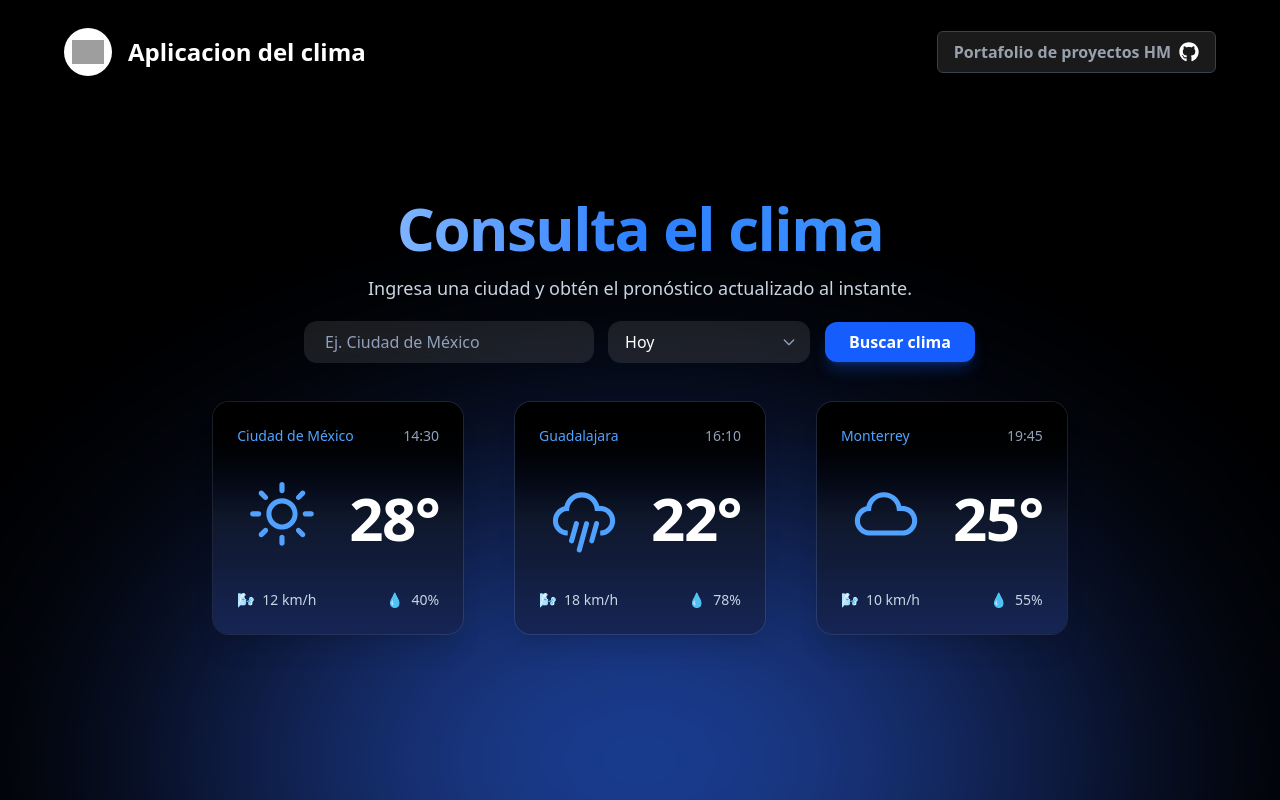
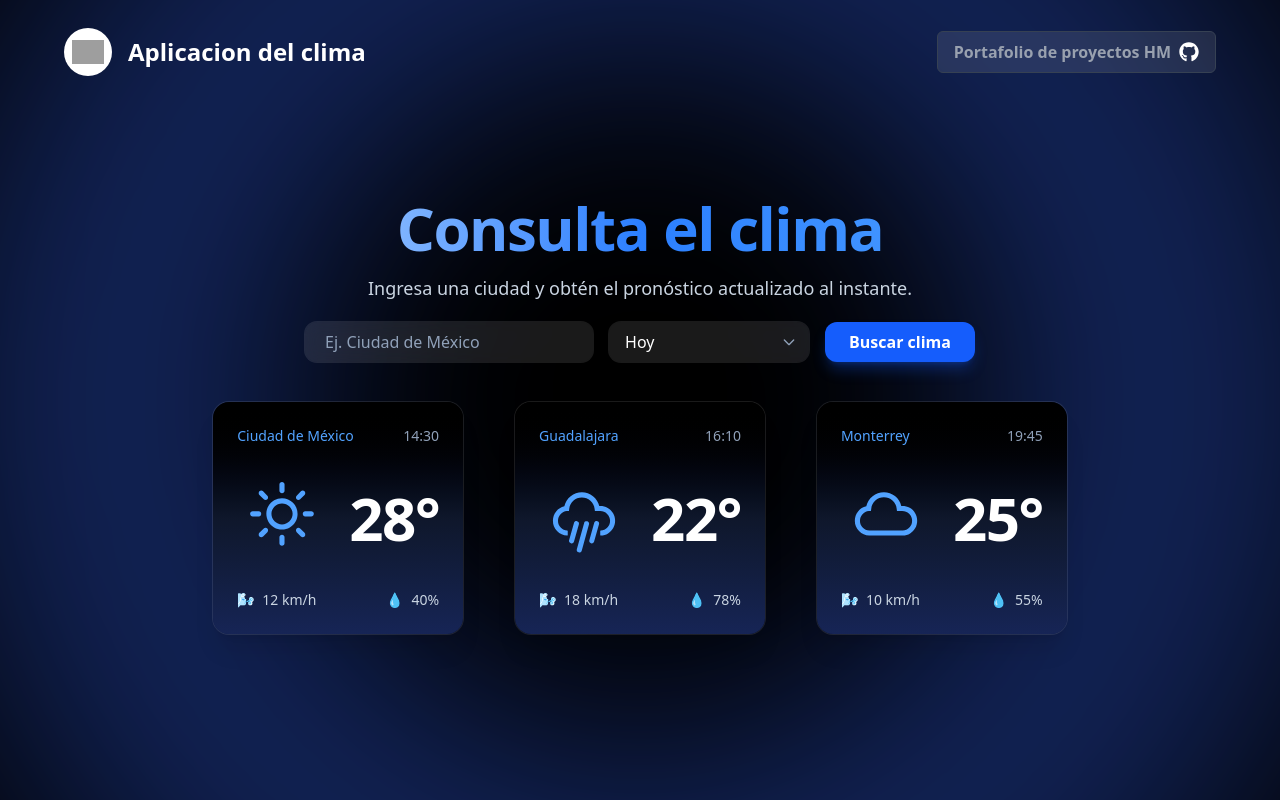
Before and after one commit to EnriqueHM31/clima-aplicacion, a React (Vite) app: page / in a window 1280 px wide. Built offline with nearby package versions, Linux system fonts and the light colour scheme; grey boxes are pictures that could not be loaded; what tailwind-animations would draw is missing.

Commit message:
Actualizar estilos en Fondo: modificar la clase CSS para ajustar las dimensiones del fondo y mejorar el gradiente, optimizando la visualización en diferentes dispositivos.

```diff
--- a/src/components/Landing/Fondo.tsx
+++ b/src/components/Landing/Fondo.tsx
@@ -2,13 +2,13 @@ export default function Fondo({ children }: { children: React.ReactNode }) {
     return (
         <div className="relative min-h-screen w-full overflow-hidden bg-black text-white">
             <div
-                className="pointer-events-none absolute bottom-10 md:bottom-[-45%] left-1/2 h-screen w-screen -translate-x-1/2 rounded-full opacity-80 blur-[120px]"
+                className="pointer-events-none absolute bottom-10 md:bottom-[-45%] left-1/2 h-[190dvh] w-[120dvw] -translate-x-1/2 rounded-full opacity-80 blur-[120px]"
                 style={{
-                    background: "radial-gradient(ellipse at center, #2563eb 0%, #1e3a8a 35%, transparent 70%)",
+                    background: "radial-gradient(ellipse at center, #000 30%, #1e3a8f 40%, transparent 90%)",
                 }}
             />
 
-            <div className="relative z-10 p-6">{children}</div>
+            <div className="relative z-10 pt-6">{children}</div>
         </div>
     );
 }
```
